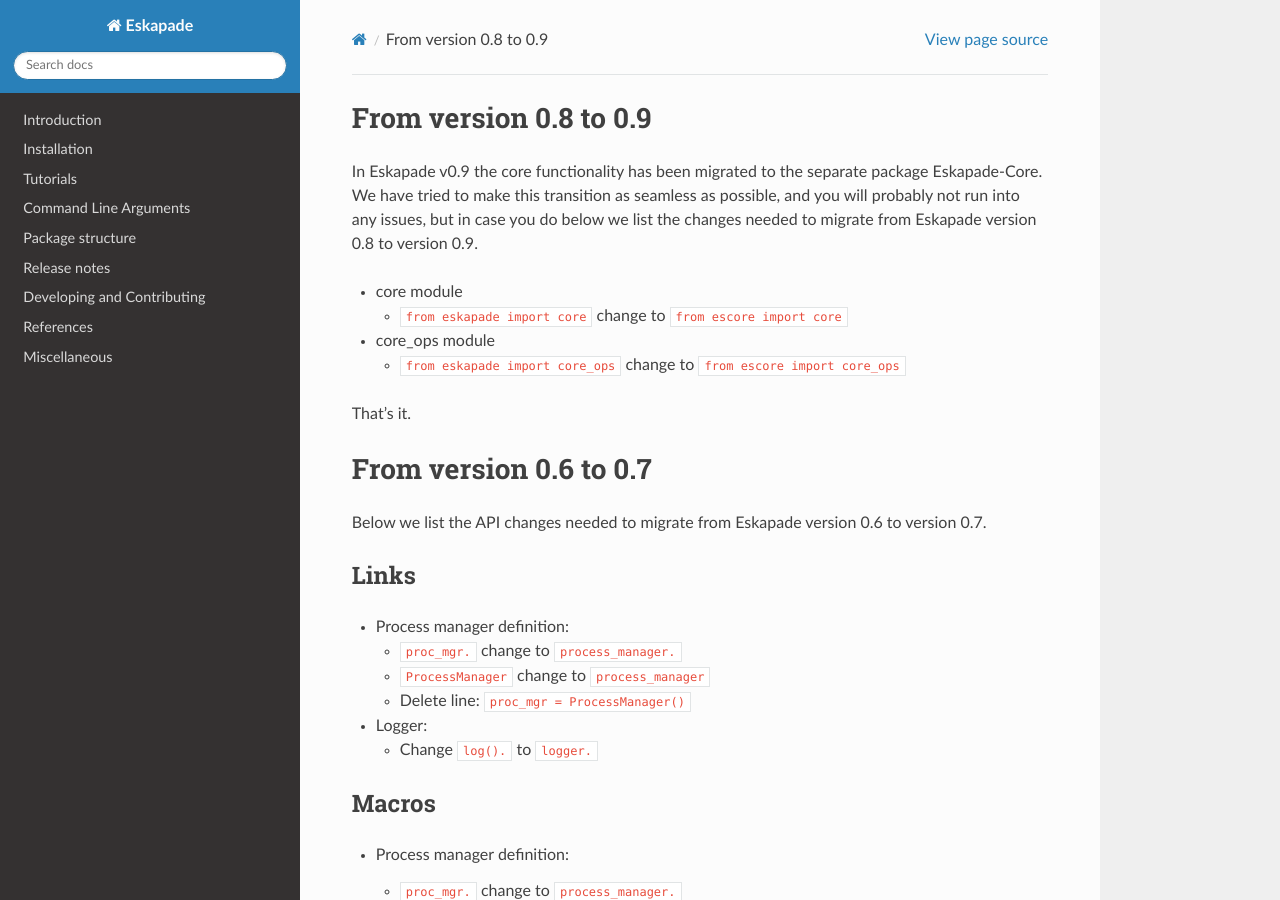
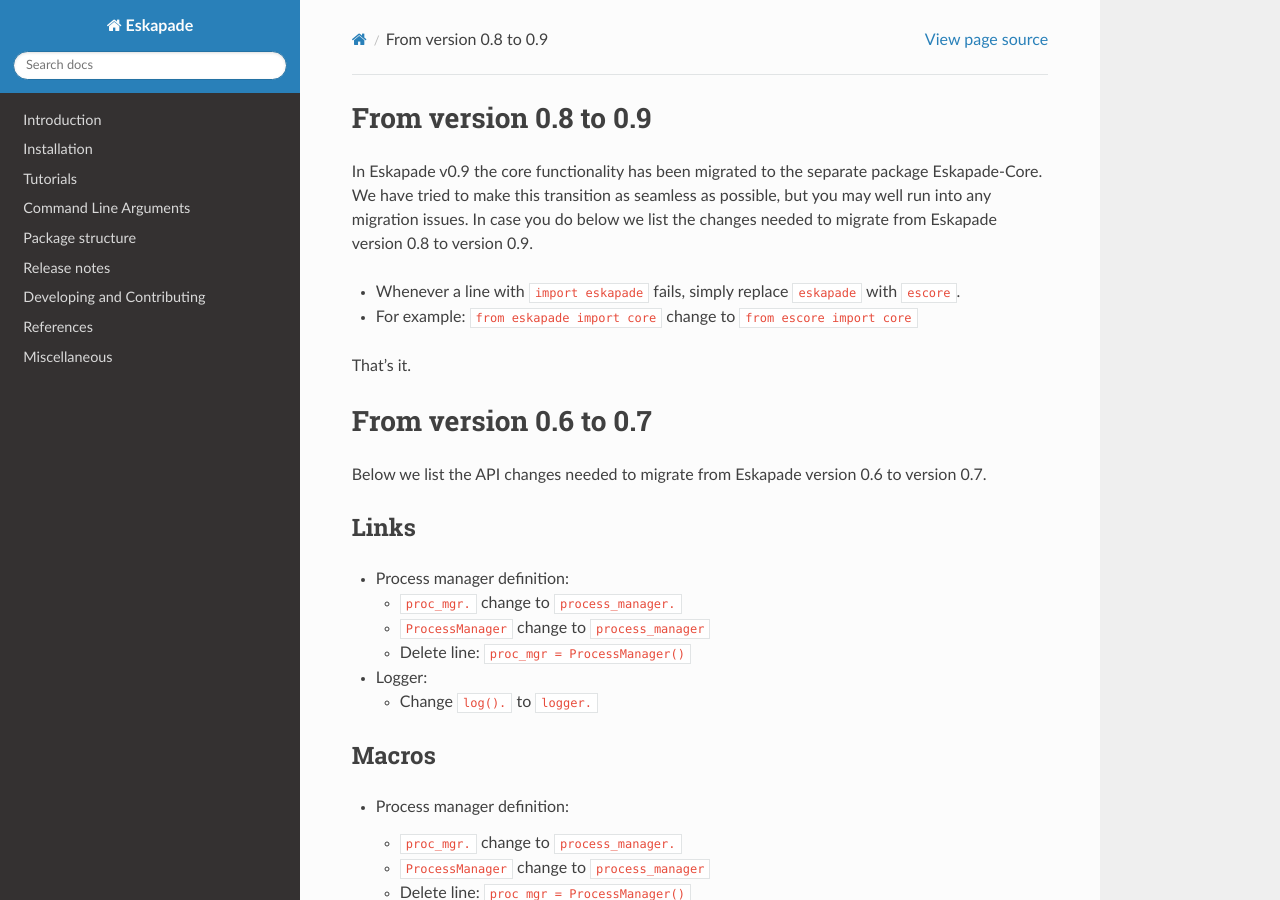
Before and after one commit to KaveIO/Eskapade, a Sphinx documentation site: the page built from docs/source/migration_tips.rst, in a window 1280 px wide and 900 px high. Built offline with Sphinx 7.4.7 and the Read the Docs theme 2.0.0, drawn with Linux system fonts in a browser that asks for light colours; pages that are not in the unit, such as notebooks, are missing from menus; the version number could not be read and is left out.

Commit message:
Update migration tips to v0.9

```diff
--- a/docs/source/migration_tips.rst
+++ b/docs/source/migration_tips.rst
@@ -2,16 +2,12 @@
 _______________________
 
 In Eskapade v0.9 the core functionality has been migrated to the separate package Eskapade-Core.
-We have tried to make this transition as seamless as possible, and you will probably not run into any issues,
-but in case you do below we list the changes needed to migrate from Eskapade version 0.8 to version 0.9.
+We have tried to make this transition as seamless as possible, but you may well run into any migration issues.
+In case you do below we list the changes needed to migrate from Eskapade version 0.8 to version 0.9.
 
-* core module
+* Whenever a line with ``import eskapade`` fails, simply replace ``eskapade`` with ``escore``.
 
-  - ``from eskapade import core`` change to ``from escore import core``
-
-* core_ops module
-
-  - ``from eskapade import core_ops`` change to ``from escore import core_ops``
+* For example: ``from eskapade import core`` change to ``from escore import core``
 
 That's it.
 
--- a/docs/source/tutorials.rst
+++ b/docs/source/tutorials.rst
@@ -572,7 +572,7 @@
 
 
 Example esk210: dataframe restoration
-~~~~~~~~~~~~~~~~~~~~~~~~~~~~~~~~~~~~
+~~~~~~~~~~~~~~~~~~~~~~~~~~~~~~~~~~~~~
 
 Macro to illustrate writing pandas dataframes to file and reading
 them back in whilst retaining the datatypes and index using numpy
```
